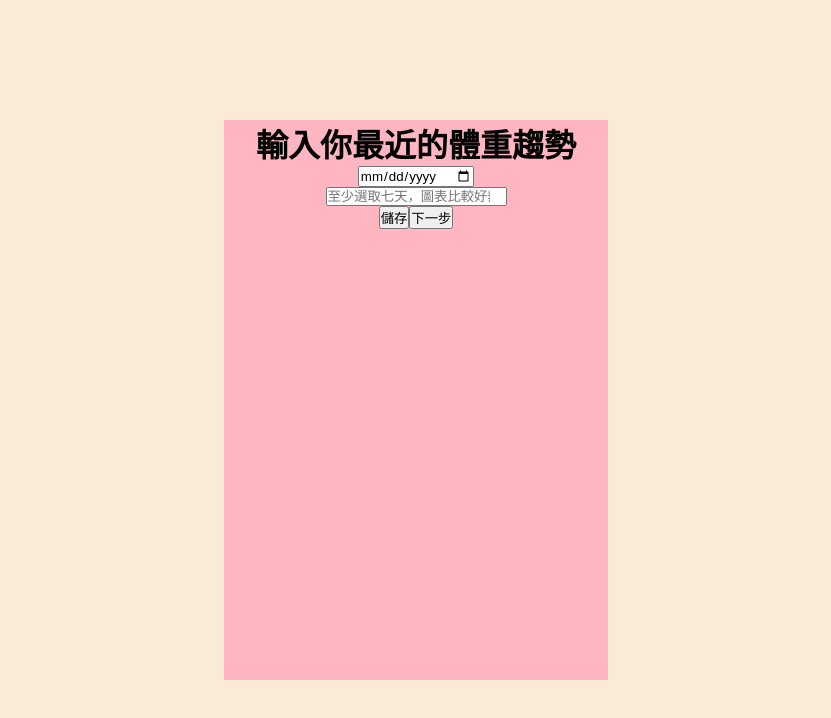
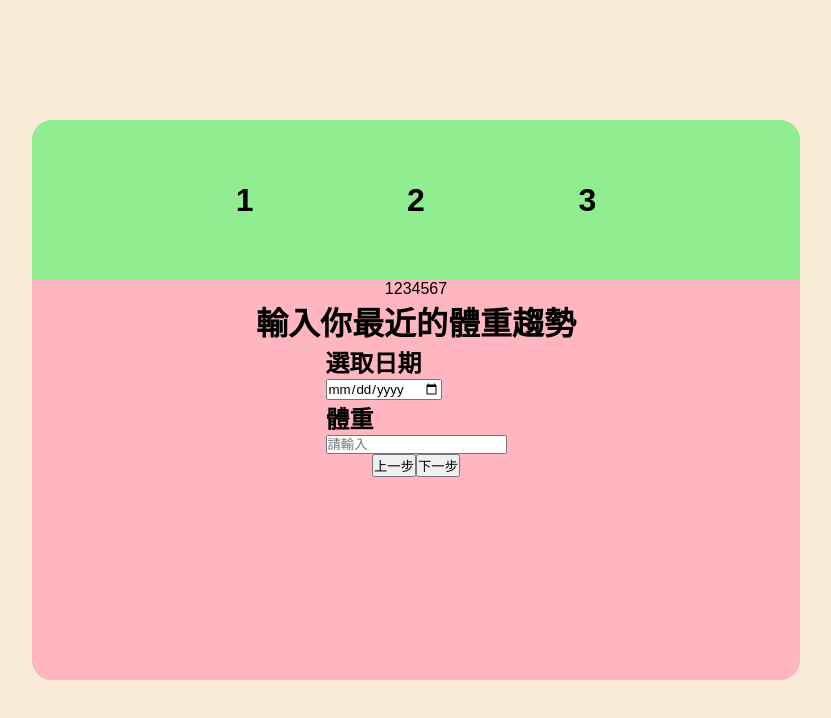
Before and after one commit to freddy990117/Fitness-Dashboard, a React (Vite) app: page /setup in a window 1280 px wide. Shown: the top 718 px of the page, without its empty margins (224-1055 px from the left). Built offline with nearby package versions, Linux system fonts and the light colour scheme; no server answers.

Commit message:
refactor : Update form & command every states method

```diff
--- a/src/pages/Setup.jsx
+++ b/src/pages/Setup.jsx
@@ -4,59 +4,92 @@ import "../styles/setup.css";
 const Setup = () => {
   // 用來紀錄 User 輸入的值
   const [inputWeight, setInputWeight] = useState([]); // 會是很多天的數值，所以會是 Array
-  const [inputCount, setInputCount] = useState(1);
-  const [inputDate, setInputDate] = useState([]);
-  const [inputWorkoutCount, setInputWorkoutCount] = useState(0);
-  const [inputProtein, setInputProtein] = useState(0);
+  const [inputDate, setInputDate] = useState([]); // 日期
+  const [inputWorkout, setInputWorkout] = useState(0); // 訓練次數
+  const [inputProtein, setInputProtein] = useState(0); // 蛋白質攝取
   // 按下 button 會觸發的行為
-  const [edit, setEdit] = useState(false);
-  const [nextStep, setNextStep] = useState(1);
+  const [edit, setEdit] = useState(false); // 如果變成 true 代表全部編輯完成，會傳送到 fireStore 的狀態
+  const [fromStep, setFromStep] = useState(1); // 整體 form 的下一步狀態 （總共三步）
+  const [weightStep, setWeightStep] = useState(1); // 體重的下一步狀態 （總共七步）
   return (
     <div className="setup">
       <container className="form-setting">
+        <div className="step-bar">
+          <div className="bar">
+            {/* 先設定 h1 後面會改成 span */}
+            <h1>1</h1>
+            <h1>2</h1>
+            <h1>3</h1>
+          </div>
+        </div>
         <div className="weight-input form">
+          <div className="weight-bar">
+            <span>1</span>
+            <span>2</span>
+            <span>3</span>
+            <span>4</span>
+            <span>5</span>
+            <span>6</span>
+            <span>7</span>
+          </div>
+          {/* Step 1 體重 */}
           <h1>輸入你最近的體重趨勢</h1>
-          <input
-            type="date"
-            id="date"
-            placeholder=""
-            value={inputDate}
-            onChange={(e) => setInputDate(Number(e.target.value))}
-          />
-          <input
-            type="number"
-            id="weight"
-            placeholder="至少選取七天，圖表比較好辨識呦！"
-          />
+          <div className="form-input">
+            <div className="date">
+              <h2>選取日期</h2>
+              <input
+                type="date"
+                id="date"
+                placeholder=""
+                value={inputDate}
+                onChange={(e) => setInputDate(e.target.value)}
+              />
+            </div>
+            <div className="weight">
+              <h2>體重</h2>
+              <input type="number" id="weight" placeholder="請輸入" />
+            </div>
+          </div>
           <div className="input-btn">
             <button
               onClick={() => {
-                setInputCount((prev) => prev + 1);
+                setWeightStep((prev) => prev - 1);
               }}
             >
-              儲存
+              上一步
             </button>
-
             <button
               onClick={() => {
-                setNextStep((prev) => prev + 1);
+                setWeightStep((prev) => prev + 1);
               }}
             >
               下一步
             </button>
+
+            {/* // TODO 前往下一個表格的按鈕，後面會做條件判斷，先 command */}
+            {/* <button
+              onClick={() => {
+                setFromStep((prev) => prev + 1);
+              }}
+            >
+              儲存
+            </button> */}
           </div>
         </div>
+        {/* Step 2 訓練次數 */}
         {/* <div className="count-input form">
           <h1>你今天訓練了嗎？</h1>
           <input type="number" placeholder="訓練次數" />
           <button
             onClick={() => {
-              setNextStep((prev) => prev + 1);
+              setFromStep((prev) => prev + 1);
             }}
           >
             下一步
           </button>
         </div>
+
+        // Step 3 蛋白質攝取
         <div className="protein-input form">
           <h1>今天吃了多少所需的蛋白質？</h1>
           <input type="number" placeholder="蛋白質攝取" />
@@ -68,9 +101,6 @@ const Setup = () => {
             下一步
           </button>
         </div> */}
-        <div className="step-bar">
-          <div className="bar"></div>
-        </div>
       </container>
     </div>
   );
--- a/src/styles/setup.css
+++ b/src/styles/setup.css
@@ -6,10 +6,31 @@
   justify-content: center;
   background-color: antiquewhite;
 }
+.setup .form-setting {
+  display: flex;
+  flex-direction: column;
+  align-items: center;
+  background-color: lightgreen;
+  width: 60%;
+  border-radius: 20px;
+}
+.setup .form-setting .step-bar {
+  width: 100%;
+  height: 20vh;
+}
+.setup .form-setting .bar {
+  display: flex;
+  align-items: center;
+  justify-content: center;
+  gap: 20%;
+  height: 100%;
+  width: 100%;
+}
 .setup .form-setting .form {
+  border-radius: 0 0 20px 20px;
   background-color: lightpink;
-  height: 70vh;
-  width: 30vw;
+  height: 50vh;
+  width: 100%;
   display: flex;
   flex-direction: column;
   align-items: center;
--- a/src/styles/setup.scss
+++ b/src/styles/setup.scss
@@ -6,10 +6,29 @@
   justify-content: center;
   background-color: antiquewhite;
   .form-setting {
+    display: flex;
+    flex-direction: column;
+    align-items: center;
+    background-color: lightgreen;
+    width: 60%;
+    border-radius: 20px;
+    .step-bar {
+      width: 100%;
+      height: 20vh;
+    }
+    .bar {
+      display: flex;
+      align-items: center;
+      justify-content: center;
+      gap: 20%;
+      height: 100%;
+      width: 100%;
+    }
     .form {
+      border-radius: 0 0 20px 20px;
       background-color: lightpink;
-      height: 70vh;
-      width: 30vw;
+      height: 50vh;
+      width: 100%;
       display: flex;
       flex-direction: column;
       align-items: center;
```
Also changed, not shown: 1 other file (tests, documents, lock files or other folders).
